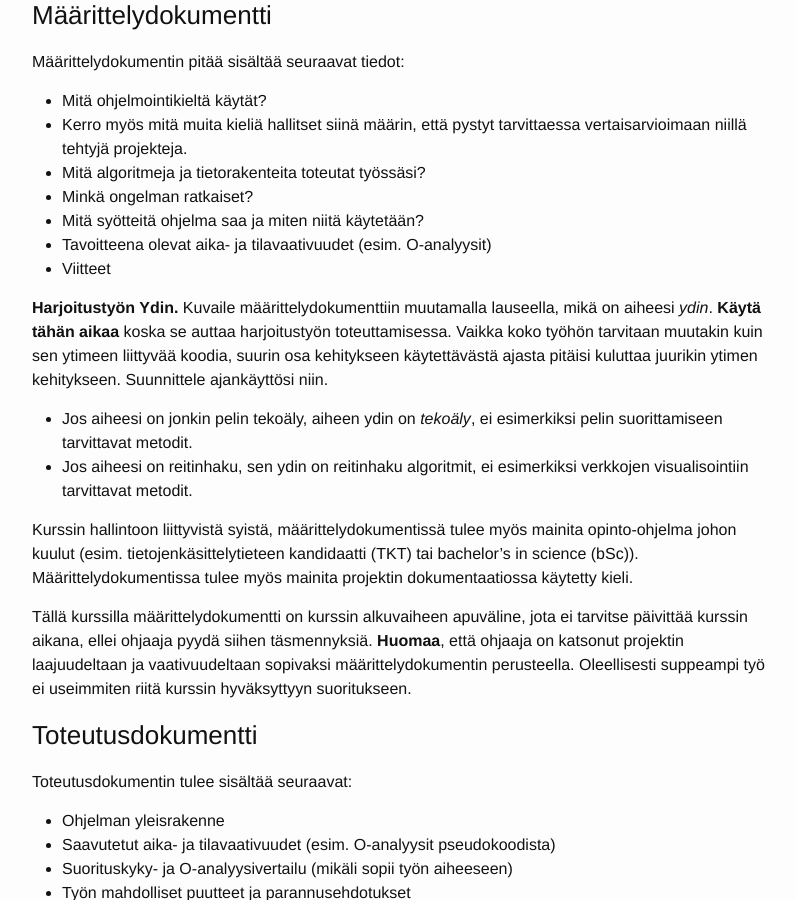
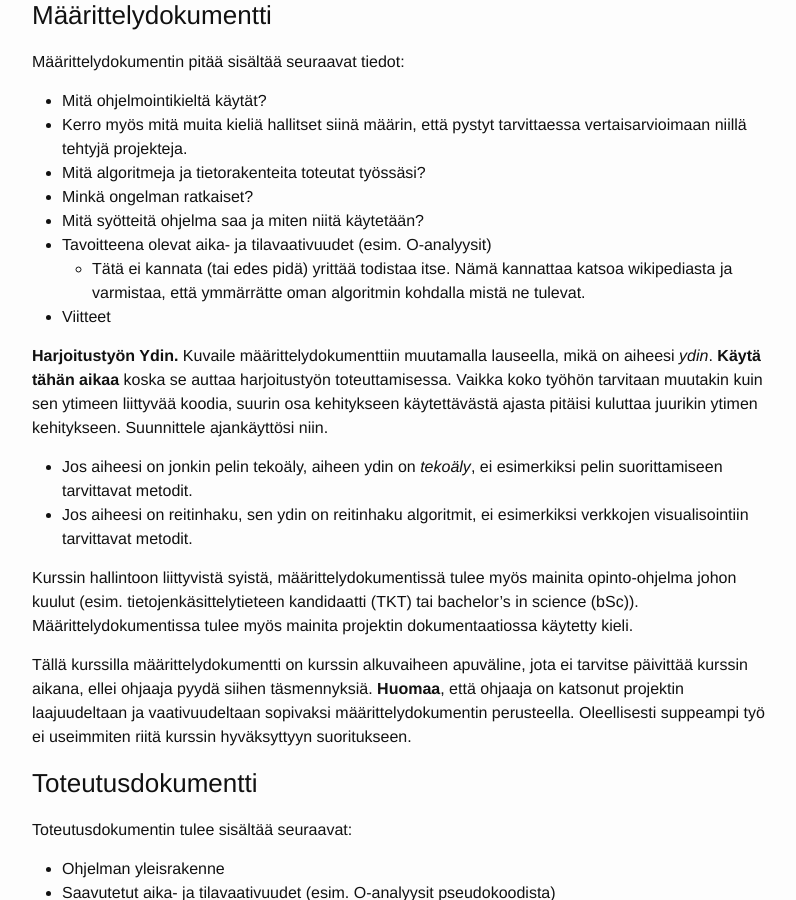
Before and after one commit to algolabra-hy/algolabra-hy.github.io, a Jekyll site: the page built from dokumentaatio.md, in a window 1280 px wide and 900 px high, scrolled down 1998 px. Shown: the whole window, without its empty margins (238-1034 px from the left). Built offline with Jekyll 4.4.1, drawn with Linux system fonts in a browser that asks for light colours.

Commit message:
tarkennus aikavaativuus

```diff
--- a/dokumentaatio.md
+++ b/dokumentaatio.md
@@ -74,6 +74,7 @@ Määrittelydokumentin pitää sisältää seuraavat tiedot:
 - Minkä ongelman ratkaiset?
 - Mitä syötteitä ohjelma saa ja miten niitä käytetään?
 - Tavoitteena olevat aika- ja tilavaativuudet (esim. O-analyysit)
+    - Tätä ei kannata (tai edes pidä) yrittää todistaa itse. Nämä kannattaa katsoa wikipediasta ja varmistaa, että ymmärrätte oman algoritmin kohdalla mistä ne tulevat.
 - Viitteet
 
 **Harjoitustyön Ydin.** Kuvaile määrittelydokumenttiin muutamalla lauseella, mikä on aiheesi *ydin*.
```
